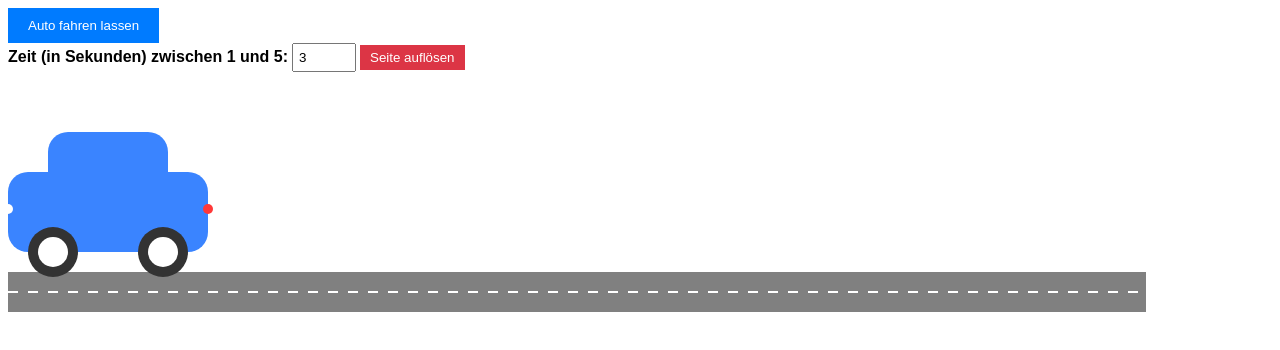
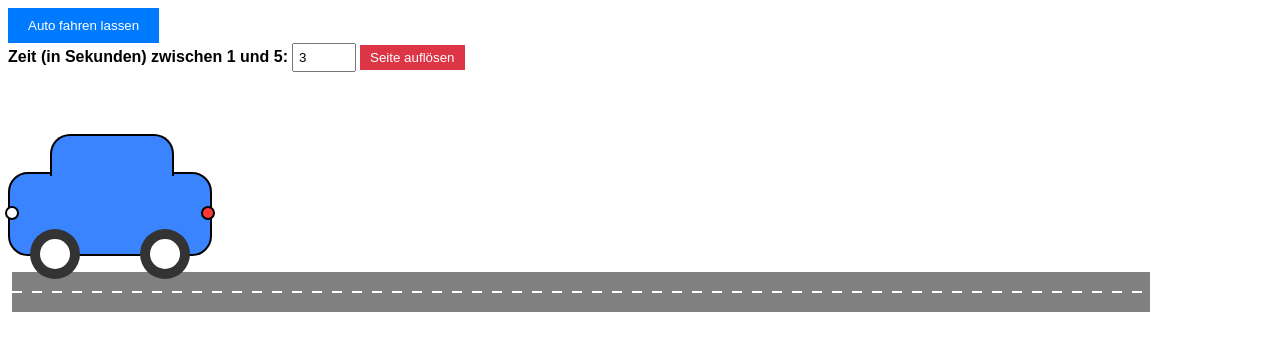
Before and after one commit to n1co02/VR, a plain HTML site: page Aufgabe2/index.html in a window 1280 px wide. Drawn offline with Linux system fonts and the light colour scheme.

Commit message:
stroke and choke

```diff
--- a/Aufgabe2/styles.css
+++ b/Aufgabe2/styles.css
@@ -26,6 +26,9 @@
   top: -40px;
   left: 40px;
   border-radius: 20px 20px 0 0;
+  border-top: 2px solid black;
+  border-left: 2px solid black;
+  border-right: 2px solid black;
 }
 
 /* Wheels */
@@ -76,6 +79,11 @@
   position: absolute;
   top: 40%;
   right: -5px;
+}
+.car,
+.headlight,
+.taillight {
+  border: 2px solid black; /* This line adds a black stroke */
 }
 /* Road */
 .road {
```
